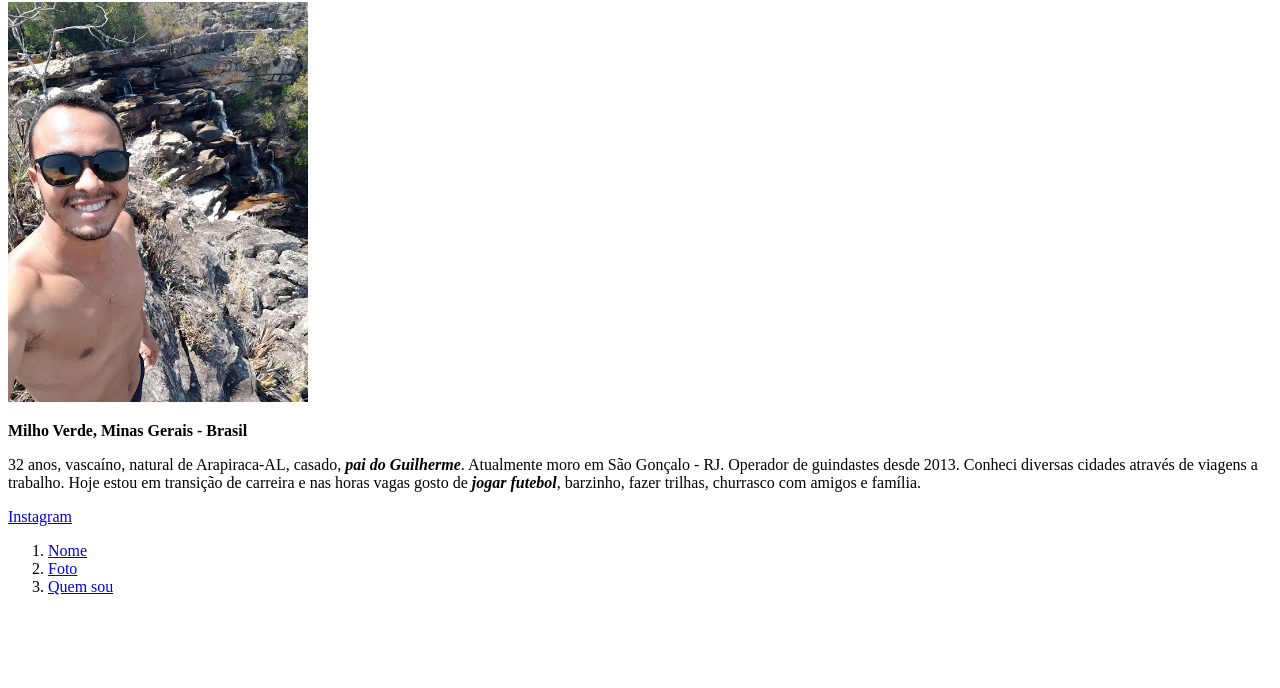
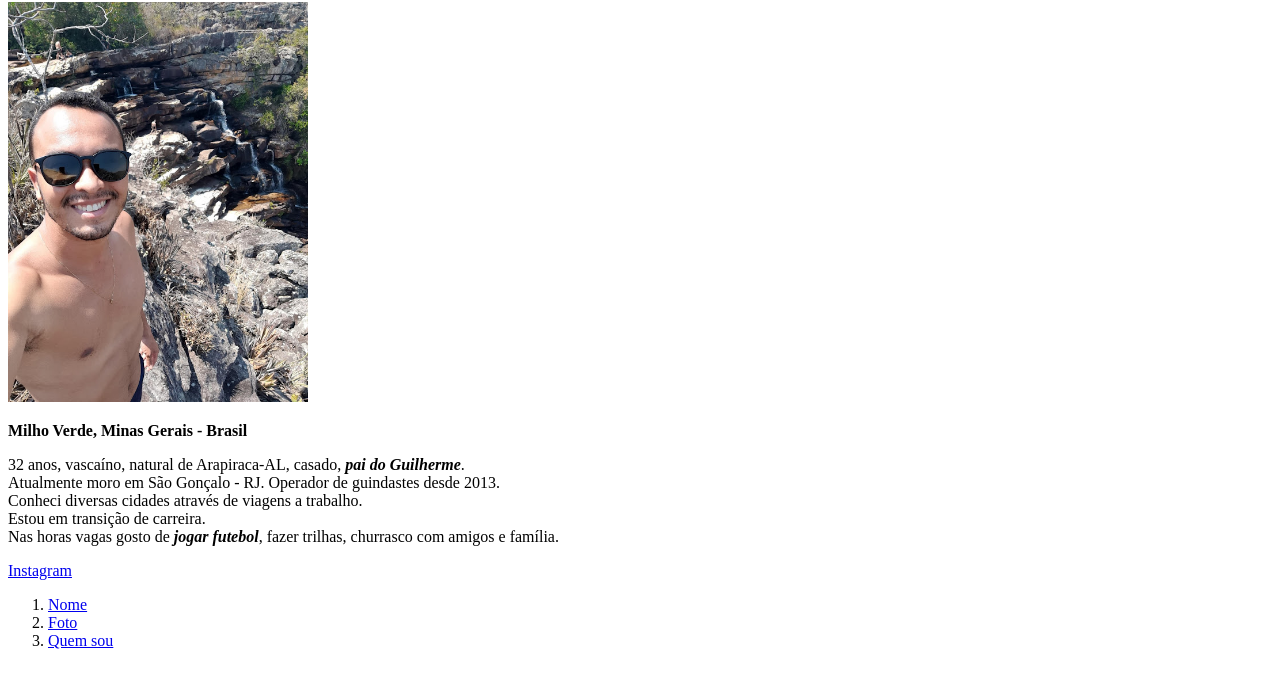
Before and after one commit to carlos-aug/carlos-aug.github.io, a plain HTML site: page index.html in a window 1280 px wide. Shown: the part 78-766 px from the top of the page. Drawn offline with Linux system fonts and the light colour scheme.

Commit message:
Alteração na descrição

```diff
--- a/index.html
+++ b/index.html
@@ -11,7 +11,7 @@
 
     <p><strong> Milho Verde, Minas Gerais - Brasil</p></strong>
 
-    <p id="Quem">32 anos, vascaíno, natural de Arapiraca-AL, casado, <em><strong>pai do Guilherme</strong></em>. Atualmente moro em São Gonçalo - RJ. Operador de guindastes desde 2013. Conheci diversas cidades através de viagens a trabalho. Hoje estou em transição de carreira e nas horas vagas gosto de <em><strong>jogar futebol</strong></em>, barzinho, fazer trilhas, churrasco com amigos e família.</p>
+    <p id="Quem">32 anos, vascaíno, natural de Arapiraca-AL, casado, <em><strong>pai do Guilherme</strong></em>. <br>Atualmente moro em São Gonçalo - RJ. Operador de guindastes desde 2013. <br> Conheci diversas cidades através de viagens a trabalho. <br> Estou em transição de carreira. <br>Nas horas vagas gosto de <em><strong>jogar futebol</strong></em>, fazer trilhas, churrasco com amigos e família.</p>
 
     <a target="blank" href="https://www.instagram.com/caugusto.rj/">Instagram</a>
 
```
